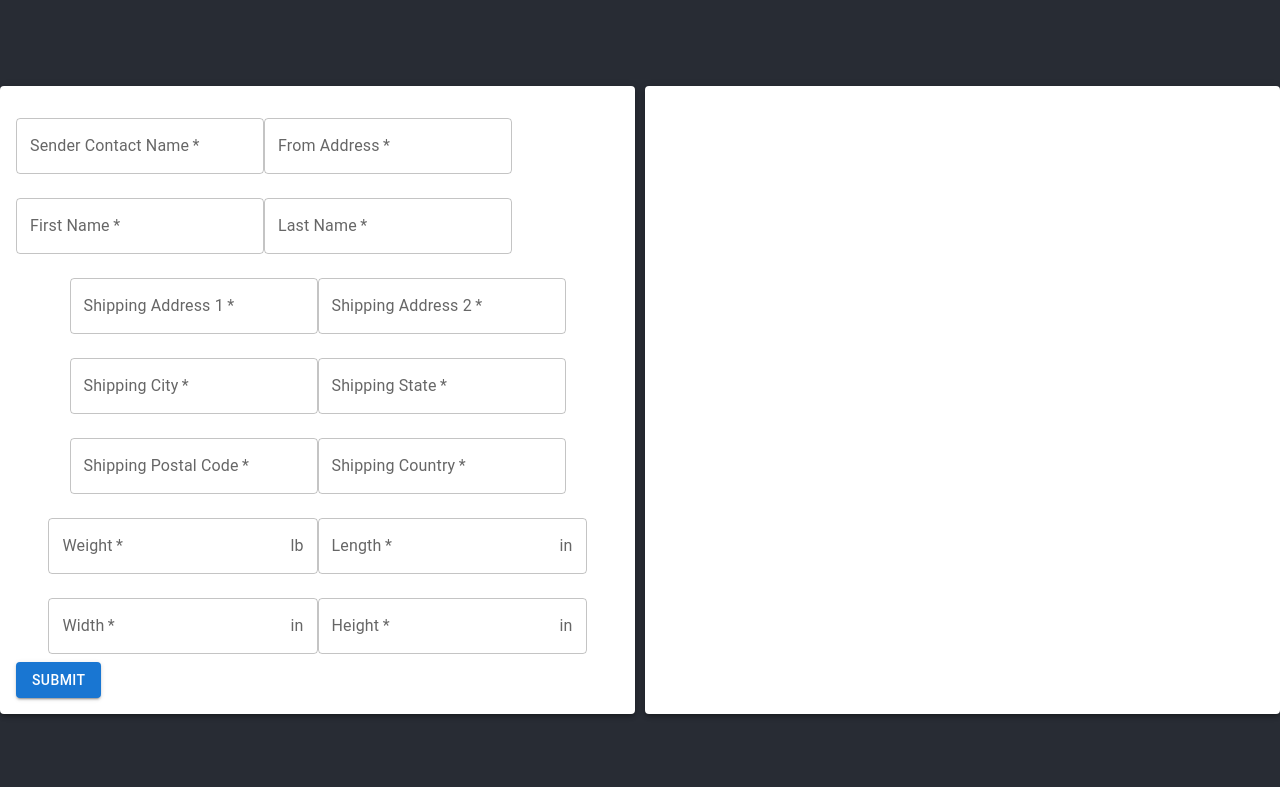
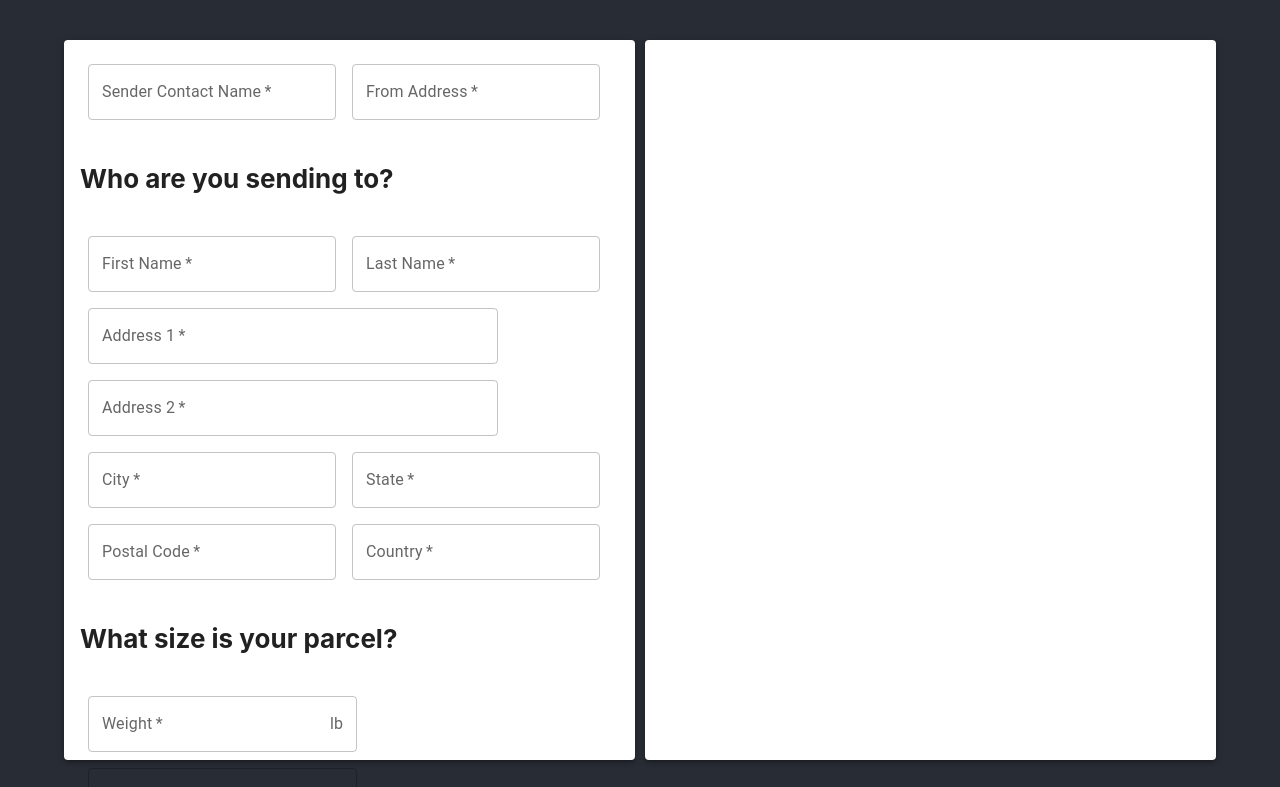
Before and after one commit to novialim/print-shipping-label, a React (Create React App) app: page / in a window 1280 px wide. Shown: the top 787 px of the page. Built offline with nearby package versions, Linux system fonts and the light colour scheme.

Commit message:
styling update

```diff
--- a/src/App.css
+++ b/src/App.css
@@ -1,5 +1,5 @@
 .App {
-  text-align: center;
+  text-align: left;
 }
 
 .App-logo {
--- a/src/components/CreateShippingLabel.tsx
+++ b/src/components/CreateShippingLabel.tsx
@@ -59,8 +59,8 @@ export default function Index() {
 
     try {
       const response = await fetch(
-        "https://print-shipping-label-server.herokuapp.com/create_label",
-        // "http://localhost:1337/create_label",
+        // "https://print-shipping-label-server.herokuapp.com/create_label",
+        "http://localhost:1337/create_label",
         settings
       );
 
@@ -88,10 +88,8 @@ export default function Index() {
     setFormInput({ [name]: newValue });
   };
 
-  shippingLabel && console.log("state value: ", shippingLabel);
-
   return (
-    <div style={{ display: "flex" }}>
+    <div style={{ display: "flex", height: "90vh", width: "90vw" }}>
       <Paper elevation={3} style={{ width: "50%" }}>
         <form
           onSubmit={handleSubmit}
@@ -112,6 +110,7 @@ export default function Index() {
               margin="normal"
               inputRef={textInput}
               value={formInput.senderName}
+              sx={{ m: 1 }}
             />
             <TextField
               required
@@ -122,8 +121,10 @@ export default function Index() {
               margin="normal"
               inputRef={textInput}
               value={formInput.fromAddress}
+              sx={{ m: 1 }}
             />
           </div>
+          <h4>Who are you sending to?</h4>
           <div>
             <TextField
               required
@@ -134,6 +135,7 @@ export default function Index() {
               margin="normal"
               inputRef={textInput}
               value={formInput.recipentFirstName}
+              sx={{ m: 1 }}
             />
             <TextField
               required
@@ -143,64 +145,73 @@ export default function Index() {
               onChange={handleInput}
               margin="normal"
               value={formInput.recipentLastName}
+              sx={{ m: 1 }}
             />
           </div>
           <div>
             <TextField
               required
               id="address1"
-              label="Shipping Address 1"
+              label="Address 1"
               name="address1"
               onChange={handleInput}
               margin="normal"
               value={formInput.address1}
+              sx={{ m: 1, width: "25ch" }}
             />
             <TextField
               required
               id="address2"
-              label="Shipping Address 2"
+              label="Address 2"
               name="address2"
               onChange={handleInput}
               margin="normal"
               value={formInput.address2}
+              sx={{ m: 1, width: "25ch" }}
             />
+            <br />
             <TextField
               required
               id="city"
-              label="Shipping City"
+              label="City"
               name="city"
               onChange={handleInput}
               margin="normal"
               value={formInput.city}
+              sx={{ m: 1 }}
             />
             <TextField
               required
               id="state"
-              label="Shipping State"
+              label="State"
               name="state"
               onChange={handleInput}
               margin="normal"
               value={formInput.state}
+              sx={{ m: 1 }}
             />
             <TextField
               required
               id="postalCode"
-              label="Shipping Postal Code"
+              label="Postal Code"
               name="postalCode"
               onChange={handleInput}
               margin="normal"
               value={formInput.postalCode}
+              sx={{ m: 1 }}
             />
             <TextField
               required
               id="country"
-              label="Shipping Country"
+              label="Country"
               name="country"
               onChange={handleInput}
               margin="normal"
               value={formInput.country}
+              sx={{ m: 1 }}
             />
           </div>
+          <h4>What size is your parcel?</h4>
           <div>
             <TextField
               required
@@ -213,6 +224,7 @@ export default function Index() {
                   <InputAdornment position="end">lb</InputAdornment>
                 ),
               }}
+              sx={{ m: 1 }}
               margin="normal"
               value={formInput.weight}
             />
@@ -227,6 +239,7 @@ export default function Index() {
                   <InputAdornment position="end">in</InputAdornment>
                 ),
               }}
+              sx={{ m: 1 }}
               margin="normal"
               value={formInput.length}
             />
@@ -243,6 +256,7 @@ export default function Index() {
               }}
               margin="normal"
               value={formInput.width}
+              sx={{ m: 1 }}
             />
             <TextField
               required
@@ -255,6 +269,7 @@ export default function Index() {
                   <InputAdornment position="end">in</InputAdornment>
                 ),
               }}
+              sx={{ m: 1 }}
               margin="normal"
               value={formInput.height}
             />
```
